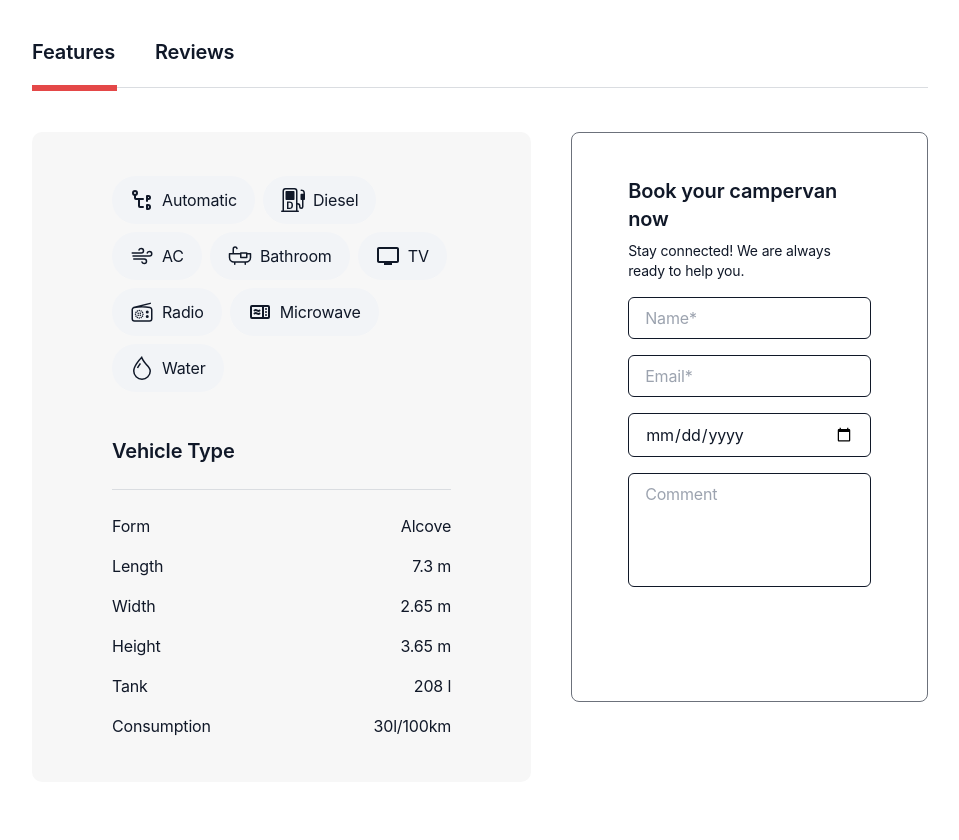
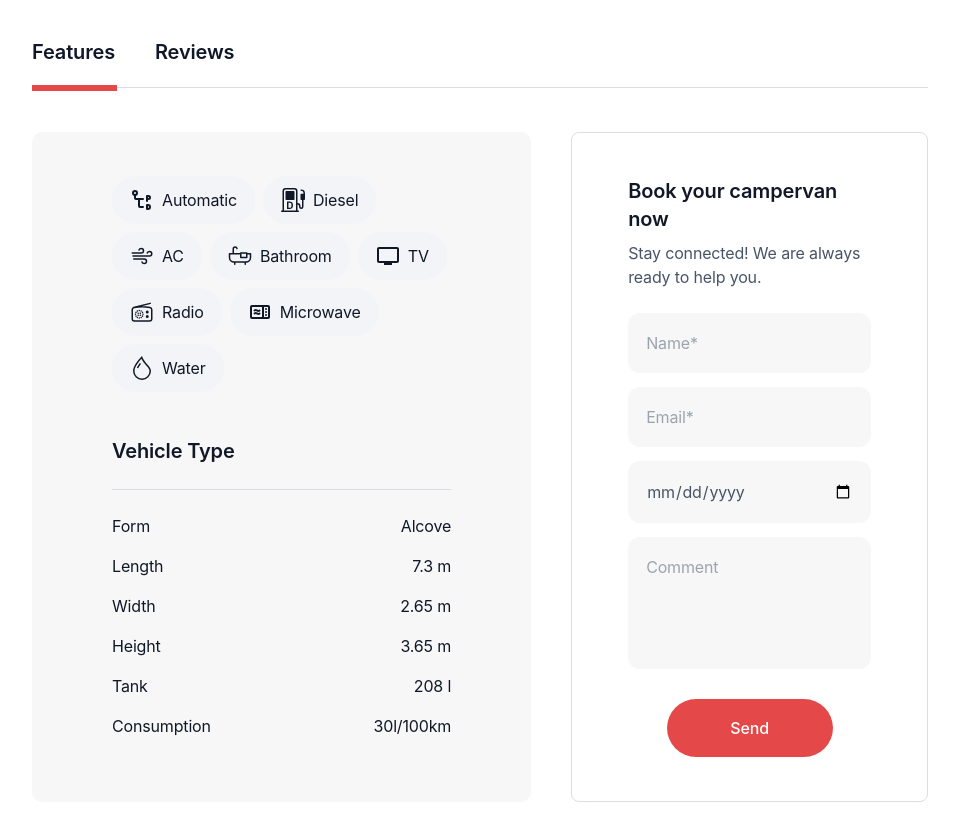
Before and after one commit to makarenko-vladyslav/TravelTrucks, a React (Vite) app: page /catalog/1/features in a window 1280 px wide. Shown: the part 640-1480 px from the top of the page, without its empty margins (160-1119 px from the left). Built offline with nearby package versions, Linux system fonts and the light colour scheme.

Commit message:
Make booking form, button fix

```diff
--- a/src/components/BookingForm.tsx
+++ b/src/components/BookingForm.tsx
@@ -1,6 +1,8 @@
 import React from "react";
 import { Formik, Field, Form, ErrorMessage } from "formik";
 import * as Yup from "yup";
+
+import Button from "./Button";
 
 interface BookingFormValues {
   name: string;
@@ -9,7 +11,6 @@ interface BookingFormValues {
   comment: string;
 }
 
-export default function BookingForm() {
 const initialValues: BookingFormValues = {
   name: "",
   email: "",
@@ -26,6 +27,7 @@ export default function BookingForm() {
   comment: Yup.string(),
 });
 
+export default function BookingForm() {
   const onSubmit = (values: BookingFormValues, { resetForm }: any) => {
     console.log("Form data", values);
     alert("Booking successful!");
@@ -33,9 +35,9 @@ export default function BookingForm() {
   };
 
   return (
-    <div className="px-14 py-11 border border-gray rounded-lg w-[641px] h-fit">
+    <div className="px-14 py-11 border border-grayLight rounded-lg w-[641px] h-fit">
       <h2 className="text-xl font-semibold mb-2">Book your campervan now</h2>
-      <p className="text-sm text-gray-600 mb-4">
+      <p className="text-text mb-6">
         Stay connected! We are always ready to help you.
       </p>
 
@@ -44,70 +46,74 @@ export default function BookingForm() {
         validationSchema={validationSchema}
         onSubmit={onSubmit}
       >
-        <Form>
-          <div className="mb-4">
+        {/* border-radius: 12px;
+
+ */}
+
+        <Form className="relative flex flex-col gap-[14px] justify-center items-center">
+          <span className="w-full relative">
             <Field
               name="name"
               type="text"
               placeholder="Name*"
-              className="w-full px-4 py-2 border rounded-md focus:outline-none focus:ring-2 focus:ring-primary"
+              className="w-full p-[18px] rounded-xl focus:outline-none focus:ring-2 focus:ring-primary text-text bg-inputs"
             />
+
             <ErrorMessage
               name="name"
-              component="div"
-              className="text-red-500 text-sm"
+              component="span"
+              className="absolute z-10 bottom-[-14px] left-5 text-button text-[12px]"
             />
-          </div>
+          </span>
 
-          <div className="mb-4">
+          <span className="w-full relative">
             <Field
               name="email"
               type="email"
               placeholder="Email*"
-              className="w-full px-4 py-2 border rounded-md focus:outline-none focus:ring-2 focus:ring-primary"
+              className="w-full p-[18px] rounded-xl focus:outline-none focus:ring-2 focus:ring-primary text-text bg-inputs"
             />
+
             <ErrorMessage
               name="email"
-              component="div"
-              className="text-red-500 text-sm"
+              component="span"
+              className="absolute z-10 bottom-[-14px] left-5 text-button text-[12px]"
             />
-          </div>
+          </span>
 
-          <div className="mb-4">
+          <span className="w-full relative">
             <Field
               name="bookingDate"
               type="date"
               placeholder="Booking date*"
-              className="w-full px-4 py-2 border rounded-md focus:outline-none focus:ring-2 focus:ring-primary"
+              className="w-full p-[18px] rounded-xl focus:outline-none focus:ring-2 focus:ring-primary text-text bg-inputs"
             />
+
             <ErrorMessage
               name="bookingDate"
-              component="div"
-              className="text-red-500 text-sm"
+              component="span"
+              className="absolute z-10 bottom-[-14px] left-5 text-button text-[12px]"
             />
-          </div>
+          </span>
 
-          <div className="mb-6">
+          <span className="w-full relative">
             <Field
               name="comment"
               as="textarea"
               placeholder="Comment"
               rows={4}
-              className="w-full px-4 py-2 border rounded-md focus:outline-none focus:ring-2 focus:ring-primary"
+              className="w-full p-[18px] rounded-xl focus:outline-none focus:ring-2 focus:ring-primary text-text bg-inputs mb-[10px]"
             />
+
             <ErrorMessage
               name="comment"
-              component="div"
-              className="text-red-500 text-sm"
+              component="span"
+              className="absolute left-4 text-button text-sm"
             />
-          </div>
-
-          <button
-            type="submit"
-            className="w-full py-2 bg-primary text-white rounded-md hover:bg-primary-dark focus:outline-none focus:ring-2 focus:ring-primary"
-          >
+          </span>
+          <Button width="166px" className="text-white mx-auto" type="submit">
             Send
-          </button>
+          </Button>
         </Form>
       </Formik>
     </div>
--- a/src/components/Button.tsx
+++ b/src/components/Button.tsx
@@ -5,6 +5,7 @@ interface ButtonProps {
   onClick?: () => void;
   width: string;
   className?: string;
+  type?: "button" | "submit" | "reset" | undefined;
 }
 
 export default function Button({
@@ -12,10 +13,12 @@ export default function Button({
   onClick,
   width,
   className,
+  type,
 }: ButtonProps) {
   return (
     <button
       onClick={onClick}
+      type={type}
       style={{ minWidth: width }}
       className={`py-4 h-[58px] rounded-full bg-button font-medium
         hover:bg-buttonHover transition-colors w-fit ${className}`}
--- /dev/null
+++ b/src/redux/slices/campersSlice.ts
@@ -0,0 +1,82 @@
+import { createSlice, createAsyncThunk } from "@reduxjs/toolkit";
+import axios from "axios";
+import { Camper, CampersState, Filters } from "../../types";
+
+const API_URL = "https://66b1f8e71ca8ad33d4f5f63e.mockapi.io/campers";
+
+export const fetchCampers = createAsyncThunk<Camper[], Filters>(
+  "campers/fetchCampers",
+  async (filters) => {
+    const { data } = await axios.get(API_URL, { params: filters });
+    return data;
+  }
+);
+
+export const fetchCamperById = createAsyncThunk<Camper, string>(
+  "campers/fetchCamperById",
+  async (id) => {
+    const { data } = await axios.get(`${API_URL}/${id}`);
+    return data;
+  }
+);
+
+const initialState: CampersState = {
+  items: [],
+  selectedCamper: null,
+  status: "idle",
+  filters: {
+    location: "",
+    bodyType: "",
+    hasAC: false,
+    hasKitchen: false,
+    hasTV: false,
+    hasRefrigerator: false,
+    hasMicrowave: false,
+    hasGas: false,
+    hasWater: false,
+    hasBathroom: false,
+    transmission: "",
+    engine: "",
+  },
+  favorites: JSON.parse(localStorage.getItem("favorites") || "[]"),
+};
+
+const campersSlice = createSlice({
+  name: "campers",
+  initialState,
+  reducers: {
+    setFilters: (state, action) => {
+      state.filters = action.payload;
+    },
+    toggleFavorite: (state, action) => {
+      const camperId = action.payload;
+      const isFavorite = state.favorites.includes(camperId);
+      if (isFavorite) {
+        state.favorites = state.favorites.filter((id) => id !== camperId);
+      } else {
+        state.favorites.push(camperId);
+      }
+      localStorage.setItem("favorites", JSON.stringify(state.favorites));
+    },
+  },
+  extraReducers: (builder) => {
+    builder
+      .addCase(fetchCampers.pending, (state) => {
+        state.status = "loading";
+      })
+      .addCase(fetchCampers.fulfilled, (state, action) => {
+        state.status = "succeeded";
+        state.items = action.payload;
+      })
+      .addCase(fetchCampers.rejected, (state) => {
+        state.status = "failed";
+      })
+      .addCase(fetchCamperById.fulfilled, (state, action) => {
+        state.selectedCamper = action.payload;
+      });
+  },
+});
+
+export const { setFilters, toggleFavorite } = campersSlice.actions;
+
+export default campersSlice.reducer;
```
Lines whose indentation alone changed are shown as unchanged.
